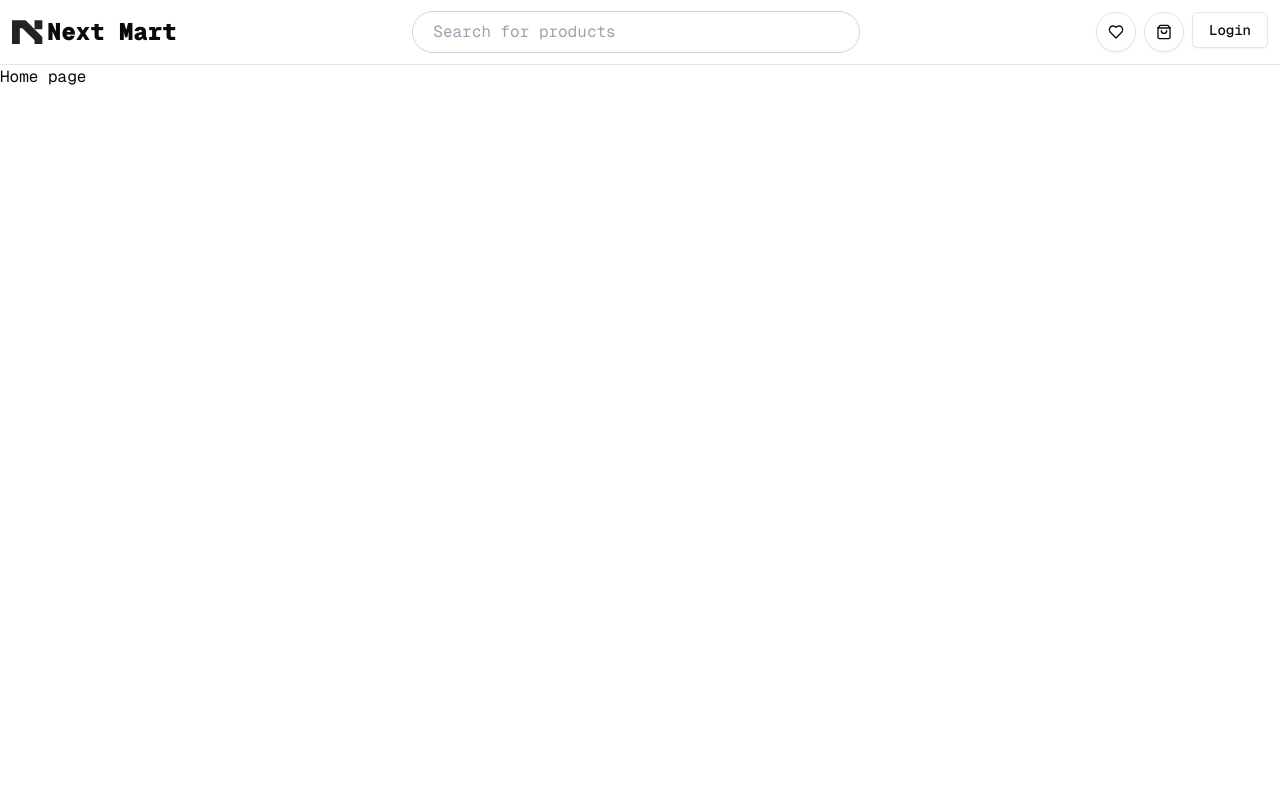
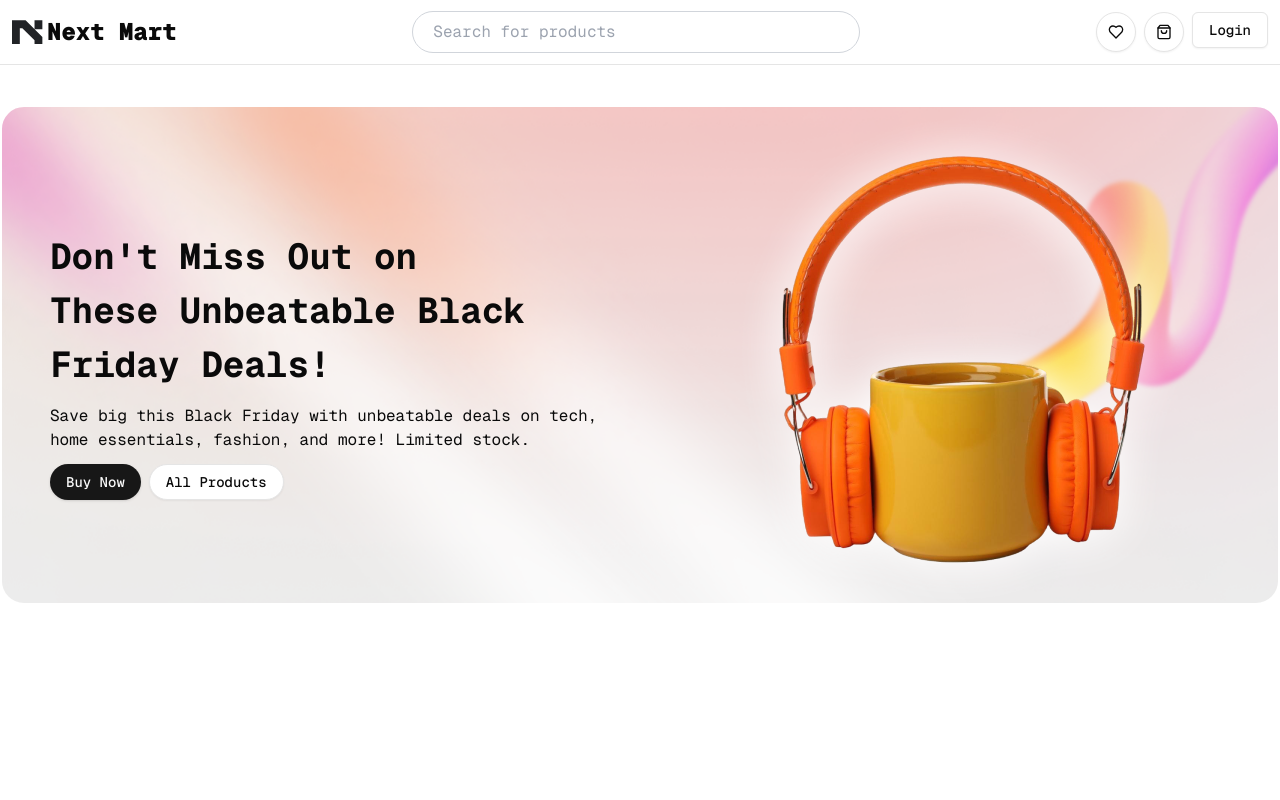
Before and after one commit to Emam-Bokhari/Next-Mart-Client-PH, a Next.js app: page / in a window 1280 px wide. Shown: the top 800 px of the page. Built offline with nearby package versions, Linux system fonts and the light colour scheme; no server answers.

Commit message:
feat: add hero section in home page

```diff
--- /dev/null
+++ b/src/app/(WithCommonLayout)/(home)/page.tsx
@@ -0,0 +1,10 @@
+import HeroSection from "@/components/modules/home/HeroSection";
+import { Fragment } from "react";
+
+export default function HomePage() {
+  return (
+    <Fragment>
+      <HeroSection />
+    </Fragment>
+  );
+}
--- a/src/app/(WithCommonLayout)/page.tsx
+++ /dev/null
@@ -1,13 +0,0 @@
-"use client";
-import { useUser } from "@/context/UserContext";
-import { Fragment } from "react";
-
-export default function HomePage() {
-  const user = useUser();
-  console.log(user);
-  return (
-    <Fragment>
-      <p>Home page</p>
-    </Fragment>
-  );
-}
--- /dev/null
+++ b/src/components/modules/home/HeroSection/HeroSection.module.css
@@ -0,0 +1,7 @@
+.banner {
+  background: url("../../../../assets/home-banner.png");
+  height: 500px;
+  background-size: cover;
+  background-position: center;
+  background-repeat: no-repeat;
+}
--- /dev/null
+++ b/src/components/modules/home/HeroSection/index.tsx
@@ -0,0 +1,33 @@
+import { Button } from "@/components/ui/button";
+import styles from "./HeroSection.module.css";
+import Image from "next/image";
+import cupImage from "@/assets/cup-with-headphone.png";
+
+export default function HeroSection() {
+  return (
+    <div
+      className={`${styles.banner} container mx-auto border-2 border-white rounded-3xl mt-10`}
+    >
+      <div className="grid grid-cols-2 gap-4 items-center">
+        <div className="pl-12">
+          <h1 className="text-4xl font-bold leading-normal">
+            Don&apos;t Miss Out on <br /> These Unbeatable Black <br /> Friday
+            Deals!
+          </h1>
+          <p className="my-3">
+            Save big this Black Friday with unbeatable deals on tech, home
+            essentials, fashion, and more! Limited stock.
+          </p>
+
+          <Button className="rounded-full mr-2">Buy Now</Button>
+          <Button className="rounded-full" variant="outline">
+            All Products
+          </Button>
+        </div>
+        <div className="flex items-center justify-center">
+          <Image src={cupImage} alt="cup image" />
+        </div>
+      </div>
+    </div>
+  );
+}
--- a/src/components/shared/Footer.tsx
+++ b/src/components/shared/Footer.tsx
@@ -1,4 +1,4 @@
-import Logo from "@/app/assets/svgs/Logo";
+import Logo from "@/assets/svgs/Logo";
 import { Facebook, Instagram, X } from "lucide-react";
 import Link from "next/link";
 
--- a/src/components/shared/Navbar.tsx
+++ b/src/components/shared/Navbar.tsx
@@ -1,5 +1,5 @@
 "use client";
-import Logo from "@/app/assets/svgs/Logo";
+import Logo from "@/assets/svgs/Logo";
 import { Button } from "../ui/button";
 import { Heart, LogOutIcon, ShoppingBag } from "lucide-react";
 import Link from "next/link";
```
Also changed, not shown: src/assets/cup-with-headphone.png (added), src/assets/home-banner.png (added), src/assets/svgs/Logo.tsx (renamed from src/app/assets/svgs/Logo.tsx).
